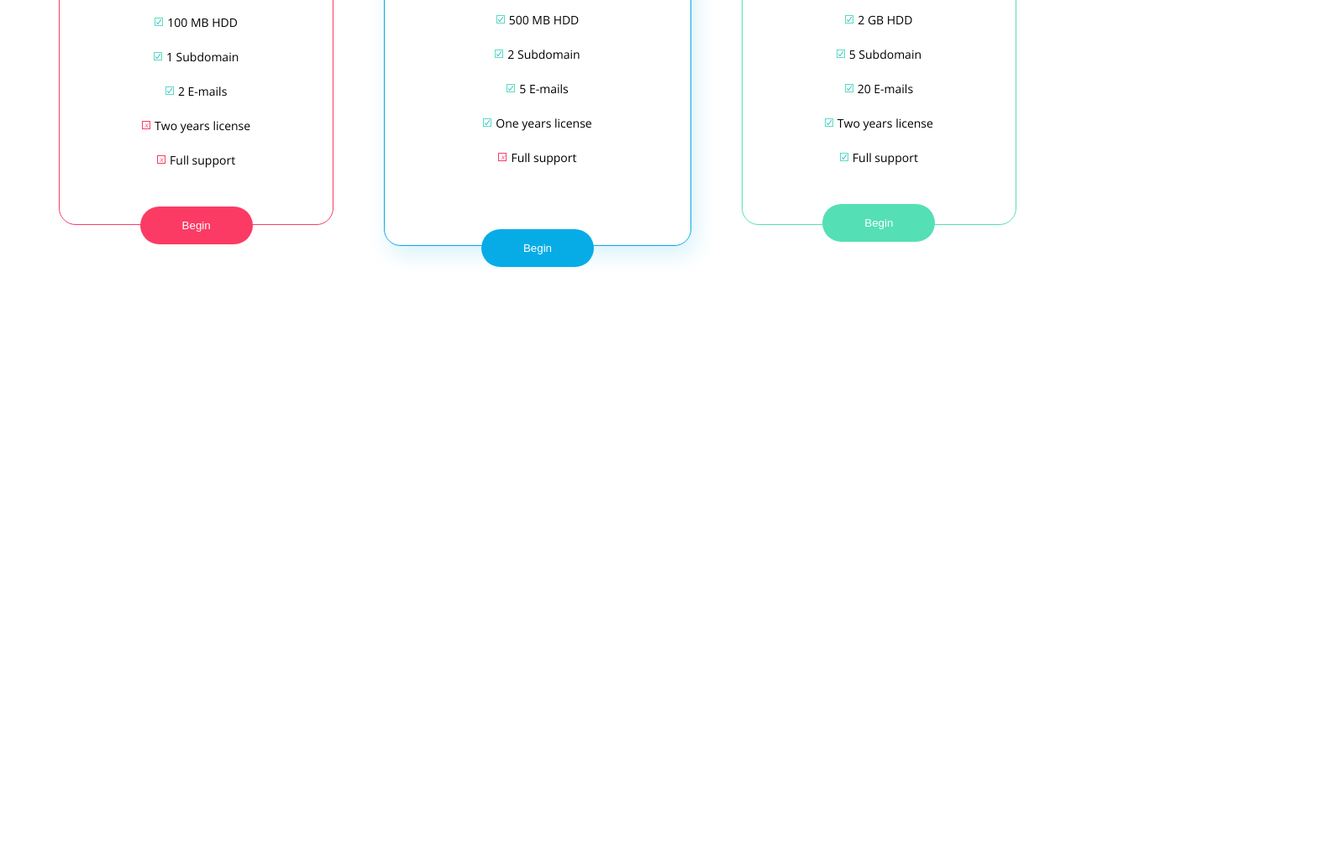
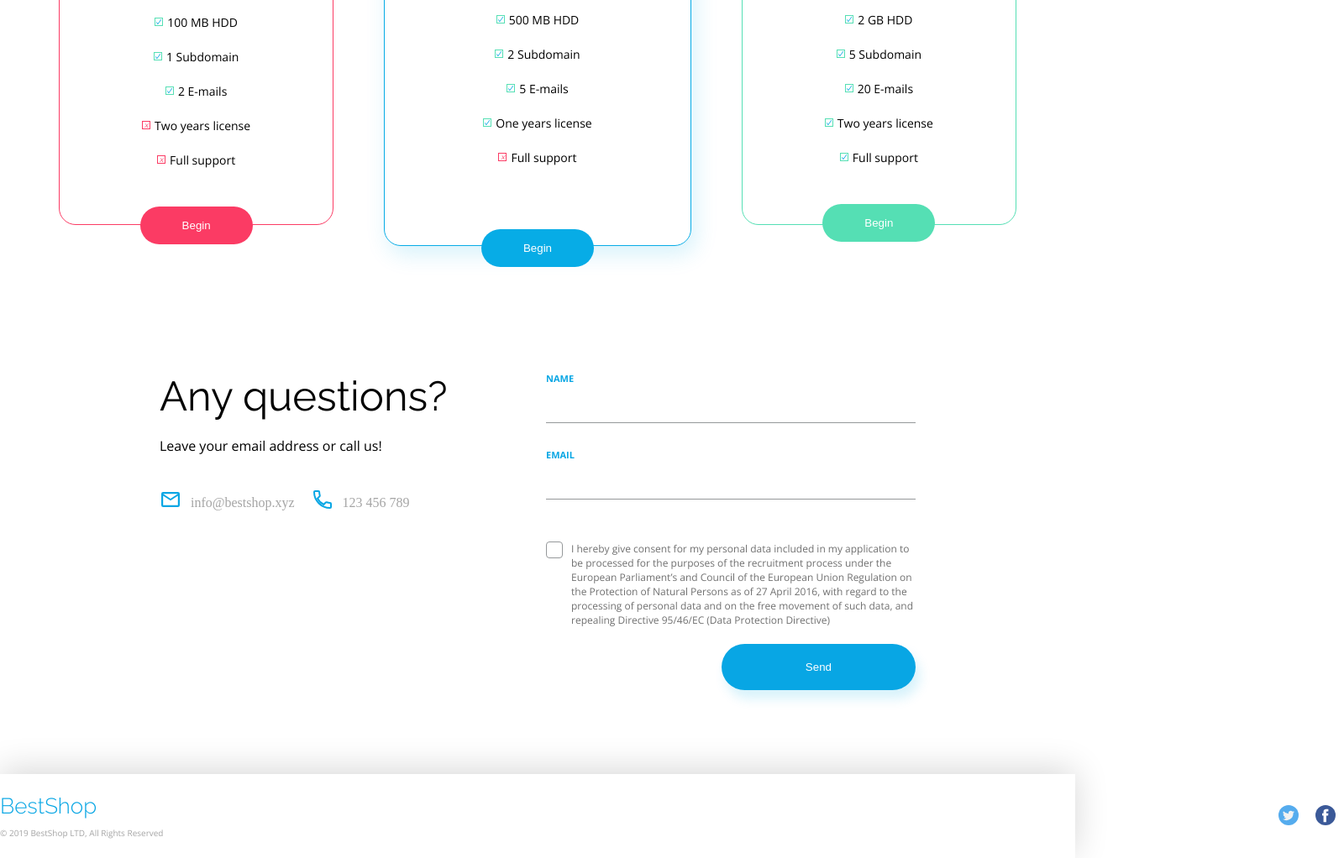
Before and after one commit to MateuszWlusek/pierwsza, a plain HTML site: page index.html in a window 1280 px wide. Shown: the part 3026-4048 px from the top of the page at 84% size, 1600 px wide, since content can reach past the window. Before the commit the page ends 3419 px from the top, so only its background shows below. Drawn offline with nearby package versions, Linux system fonts and the light colour scheme.

Commit message:
Added last section - form and footer

```diff
--- a/css/style.css
+++ b/css/style.css
@@ -17,6 +17,11 @@ body {
 .container {
     width: 1352px;
     margin: 0 auto;
+}
+
+a,
+button {
+    cursor: pointer;
 }
 
 ul {
@@ -192,7 +197,6 @@ header ul li:hover a {
 .about {
     width: 100%;
     background-color: #F7F7F7;
-
 }
 
 .about .container {
@@ -456,3 +460,172 @@ header ul li:hover a {
 .pricing .pricing--offers .box--offer:last-of-type button {
     background-color: #55DFB4;
 }
+
+.contact {
+    display: flex;
+    justify-content: space-between;
+    align-items: flex-start;
+    width: 90rem;
+    margin: 5rem auto 10rem auto;
+}
+
+.contact .contact--contactdata {
+    width: 40%;
+    margin-right: 10rem;
+}
+
+.contact .contact--contactdata h3 {
+    font-size: 4.9rem;
+    line-height: 5.7rem;
+    font-family: 'Raleway', sans-serif;
+    font-weight: 400;
+}
+
+.contact .contact--contactdata p {
+    font-size: 1.6rem;
+    line-height: 2.2rem;
+    font-family: 'Open Sans', sans-serif;
+    font-weight: 400;
+    margin: 2rem 0 4rem 0;
+}
+
+.contact .contact--contactdata .contact--contactdata__contactbox {
+    display: flex;
+    align-items: center;
+}
+
+.contact .contact--contactdata .contact--contactdata__contactbox span {
+    font-size: 1.6rem;
+    line-height: 2.2rem;
+    color: #A5A5A5;
+    display: flex;
+    align-items: center;
+}
+
+.contact .contact--contactdata .contact--contactdata__contactbox span:first-of-type {
+    margin-right: 2rem;
+}
+
+.contact .contact--contactdata .contact--contactdata__contactbox span:first-of-type:before {
+    content: url(../img/Mail\ Icon.svg);
+    margin-right: 1rem;
+}
+
+.contact .contact--contactdata .contact--contactdata__contactbox span:nth-of-type(2):before {
+    content: url(../img/Phone\ Icon.svg);
+    margin-right: 1rem;
+}
+
+.contact .contact--form {
+    flex: 1;
+    display: flex;
+    flex-direction: column;
+}
+
+.contact .contact--form form {
+    display: flex;
+    flex-direction: column;
+}
+
+.contact .contact--form form label {
+    font-size: 1.1rem;
+    line-height: 1.5rem;
+    color: #08A6E4;
+    text-transform: uppercase;
+    font-family: 'Open Sans', sans-serif;
+    font-weight: 700;
+}
+
+.contact .contact--form form input {
+    border: none;
+    border-bottom: 1px solid #95989A;
+    margin: 3rem 0;
+}
+
+.contact .contact--form .contact--form__regulations {
+    margin-top: 2rem;
+    display: flex;
+    justify-content: space-between;
+    align-items: flex-start;
+}
+
+.contact .contact--form .contact--form__regulations input[type="checkbox"] {
+    display: none;
+}
+
+.contact .contact--form .contact--form__regulations input[type="checkbox"]+label span {
+    display: inline-block;
+    width: 2rem;
+    height: 2rem;
+    border: 1px solid #95989A;
+    border-radius: .4rem;
+}
+
+.contact .contact--form .contact--form__regulations input[type="checkbox"]:checked+label span {
+    background: url(../img/Checkmark.svg) center center no-repeat;
+}
+
+.contact .contact--form .contact--form__regulations p {
+    font-size: 1.2rem;
+    line-height: 1.7rem;
+    color: #707070;
+    font-family: 'Open Sans', sans-serif;
+    font-weight: 400;
+    margin-left: 1rem;
+}
+
+.contact .contact--form>input {
+    background-color: #08A6E4;
+    border-radius: 3.5rem;
+    box-shadow: .5rem 1rem 1.4rem #07ACE629;
+    padding: 2rem 10rem;
+    color: white;
+    cursor: pointer;
+    border: none;
+    margin-top: 2rem;
+    align-self: flex-end;
+}
+
+.contact .contact--form>input:focus {
+    outline: none;
+    box-shadow: .5rem .5rem .5rem #08A6E4;
+}
+
+footer {
+    box-shadow: 0 -.5rem 4rem #00000029;
+}
+
+footer .container {
+    width: 1600px;
+    height: 10rem;
+    display: flex;
+    justify-content: space-between;
+    align-items: center;
+}
+
+footer .container .copyright {
+    display: flex;
+    flex-direction: column;
+    justify-content: center;
+}
+
+footer .container .copyright a {
+    font-size: 2.6rem;
+    line-height: 3rem;
+    font-family: 'Raleway', sans-serif;
+    font-weight: 300;
+    color: #08A6E4;
+    margin-bottom: 1rem;
+}
+
+footer .container .copyright span {
+    font-size: 1rem;
+    line-height: 1.5rem;
+    font-family: 'Open Sans', sans-serif;
+    font-weight: 400;
+    color: #A5A5A5;
+}
+
+footer .container .media a {
+    margin: 0 1rem;
+}
--- a/index.html
+++ b/index.html
@@ -114,6 +114,36 @@
             </div>
         </div>
     </section>
+    <section class="container contact">
+        <div class="contact--contactdata">
+            <h3>Any questions?</h3>
+            <p>Leave your email address or call us!</p>
+            <div class="contact--contactdata__contactbox"><span>info@bestshop.xyz</span><span>123 456 789</span></div>
+        </div>
+        <div class="contact--form">
+            <form>
+                <label for="username">Name</label><input type="text" id="username">
+                <label for="useremail">email</label><input type="email" id="useremail"></form>
+            <div class="contact--form__regulations"><input type="checkbox" name="acceptation" id="check1">
+                <label for="check1"><span></span></label>
+                <p>I hereby give consent for my personal data included in my application to be processed for the
+                    purposes of the recruitment process under the European Parliament’s and Council of the European
+                    Union Regulation on the Protection of Natural Persons as of 27 April 2016, with regard to the
+                    processing of personal data and on the free movement of such data, and repealing Directive 95/46/EC
+                    (Data Protection Directive)</p>
+            </div>
+            <input type="submit" value="Send">
+        </div>
+    </section>
+    <footer>
+        <div class="container">
+            <div class="copyright"><a href="#">BestShop</a><span>&copy 2019 BestShop LTD, All Rights Reserved</span>
+            </div>
+            <div class="media">
+                <a href="#"><img src="img/Twitter.svg" alt="TwitterIcon"></a><a href="#"><img src="img/Facebook.svg" alt="FacebookIcon"></a>
+            </div>
+        </div>
+    </footer>
 </body>
 
 </html>
```
